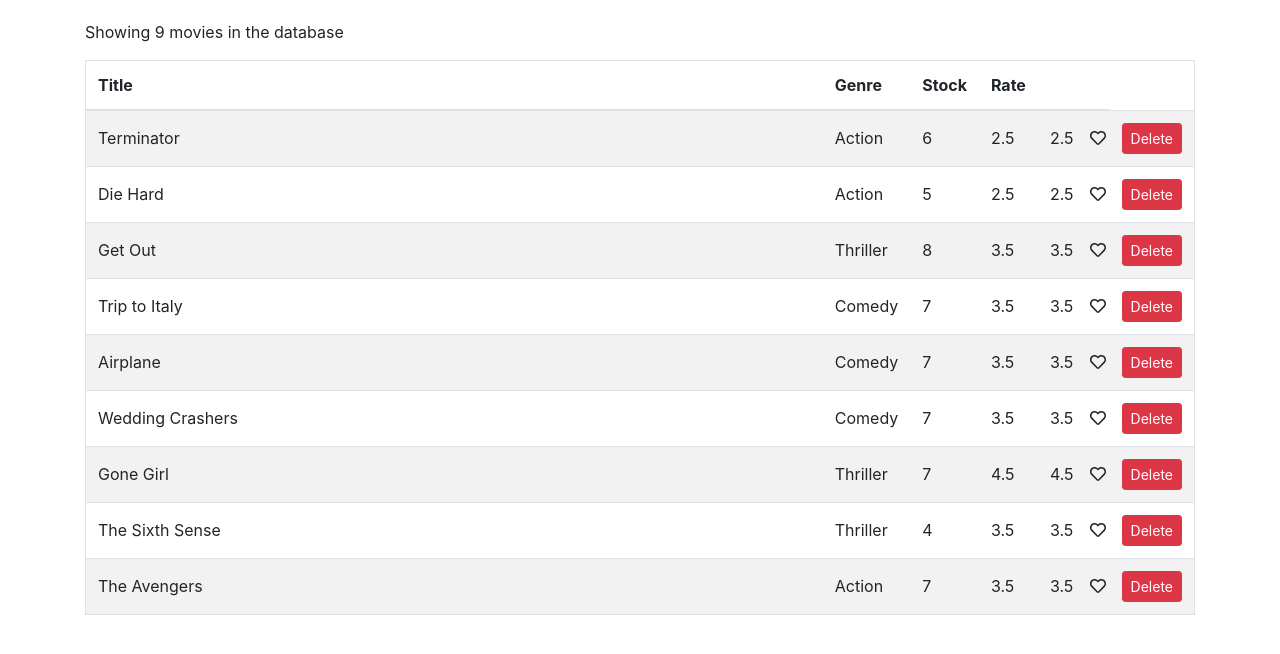
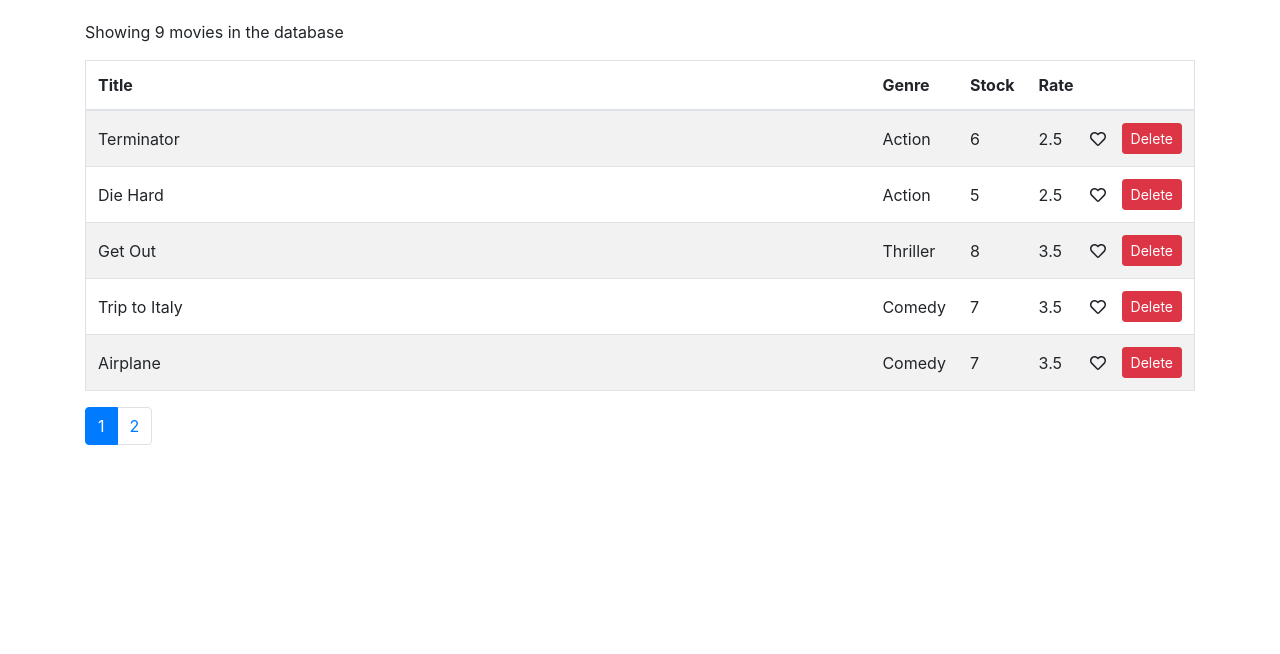
Before and after one commit to Vanfarock/mosh_react_course, a React (Create React App) app in the folder vidly/: page / in a window 1280 px wide. Shown: the top 654 px of the page. Built offline with nearby package versions, Linux system fonts and the light colour scheme.

Commit message:
Added pagination to vidly app

```diff
--- a/vidly/package.json
+++ b/vidly/package.json
@@ -11,9 +11,12 @@
     "@testing-library/react": "^11.1.0",
     "@testing-library/user-event": "^12.1.10",
     "bootstrap": "^4.6.0",
+    "lodash": "^4.17.21",
+    "prop-types": "^15.7.2",
     "react": "^17.0.2",
     "react-dom": "^17.0.2",
     "react-scripts": "4.0.3",
+    "sass": "^1.32.8",
     "web-vitals": "^1.0.1"
   },
   "scripts": {
--- /dev/null
+++ b/vidly/src/components/common/like.jsx
@@ -0,0 +1,36 @@
+import React from 'react';
+import { FontAwesomeIcon } from '@fortawesome/react-fontawesome';
+import { faHeart } from '@fortawesome/free-solid-svg-icons';
+import { faHeart as emptyHeart } from '@fortawesome/free-regular-svg-icons';
+import './like.scss';
+
+function Like(props) {
+  const getFilledHeartClasses = () => {
+    let classes = "heart-icon";
+    if (props.liked) {
+      classes += " show-heart";
+    } else {
+      classes += " hide-heart";
+    }
+    return classes;
+  }
+
+  const getEmptyHeartClasses = () => {
+    let classes = "heart-icon";
+    if (props.liked) {
+      classes += " hide-heart";
+    } else {
+      classes += " show-heart";
+    }
+    return classes;
+  }
+
+  return (
+    <div className="icons" onClick={props.onClick} >
+      <FontAwesomeIcon icon={faHeart} className={getFilledHeartClasses()} />
+      <FontAwesomeIcon icon={emptyHeart} className={getEmptyHeartClasses()} />
+    </div>
+  );
+}
+
+export default Like;
--- a/vidly/src/components/like.scss
+++ b/vidly/src/components/common/like.scss
@@ -1,4 +1,4 @@
-@use '../index' as global;
+@use '../../index' as global;
 
 .icons {
   position: relative;
--- /dev/null
+++ b/vidly/src/components/common/pagination.jsx
@@ -0,0 +1,34 @@
+import React from 'react';
+import PropTypes from 'prop-types';
+import _ from 'lodash';
+
+function Pagination(props) {
+  const {itemsCount, pageSize, currentPage, onPageChange} = props;
+
+  const pagesCount = Math.ceil(itemsCount / pageSize);
+  if (pagesCount === 1) {
+    return null;
+  }
+
+  const pages = _.range(1, pagesCount + 1);
+
+  return (
+    <nav aria-label="Pagination">
+      <ul className="pagination pagination-md">
+        {pages.map(page => (
+          <li key={page} className={page === currentPage ? 'page-item active' : 'page-item'} role="button">
+            <span className="page-link" onClick={() => onPageChange(page)} >{page}</span>
+          </li>))}
+      </ul>
+    </nav>
+  );
+}
+
+Pagination.propTypes = {
+  itemsCount: PropTypes.number.isRequired,
+  pageSize: PropTypes.number.isRequired,
+  currentPage: PropTypes.number.isRequired,
+  onPageChange: PropTypes.func.isRequired
+}
+
+export default Pagination;
--- a/vidly/src/components/like.jsx
+++ /dev/null
@@ -1,68 +0,0 @@
-import React, { Component } from 'react';
-import { FontAwesomeIcon } from '@fortawesome/react-fontawesome';
-import { faHeart } from '@fortawesome/free-solid-svg-icons';
-import { faHeart as emptyHeart } from '@fortawesome/free-regular-svg-icons';
-import './like.scss';
-
-class Like extends Component {
-  state = {
-    isHovering: false,
-    liked: false
-  };
-
-  handleClick = () => {
-    this.setState({
-      isHovering: this.state.isHovering,
-      liked: !this.state.liked
-    });
-  }
-
-  handleMouseHover = () => {
-    this.setState({
-      isHovering: true,
-      liked: this.state.liked
-    });
-  }
-
-  handeMouseLeave = () => {
-    this.setState({
-      isHovering: false,
-      liked: this.state.liked
-    });
-  }
-
-  render() {
-    return (
-      <div className="icons" onClick={this.handleClick}
-                             onMouseOver={this.handleMouseHover}
-                             onMouseLeave={this.handeMouseLeave}>
-        <FontAwesomeIcon icon={faHeart} className={this.getFilledHeartClasses()} />
-        <FontAwesomeIcon icon={emptyHeart} className={this.getEmptyHeartClasses()} />
-      </div>
-    );
-  }
-
-  getFilledHeartClasses() {
-    let classes = "heart-icon";
-    if (this.state.liked) {
-      classes += " show-heart";
-    } else if (this.state.isHovering) {
-      classes += " partial-heart";
-    } else {
-      classes += " hide-heart";
-    }
-    return classes;
-  }
-
-  getEmptyHeartClasses() {
-    let classes = "heart-icon";
-    if (this.state.liked) {
-      classes += " hide-heart";
-    } else {
-      classes += " show-heart";
-    }
-    return classes;
-  }
-}
-
-export default Like;
--- a/vidly/src/components/movies.jsx
+++ b/vidly/src/components/movies.jsx
@@ -1,20 +1,27 @@
 import React, { Component } from 'react';
 import { getMovies } from '../services/fakeMovieService';
-import Like from './like';
+import Like from './common/like';
+import Pagination from './common/pagination';
+import {paginate} from '../utils/paginate';
 
 class Movies extends Component {
   state = {
+    pageSize: 5,
     movies: getMovies(),
+    currentPage: 1
   };
 
   render() {
-    const count = this.state.movies.length;
+    const {pageSize, currentPage, movies: allMovies} = this.state;
+    const count = allMovies.length;
 
     if (count === 0) {
       return (
         <p>There are no movies in the database</p>
       );
     }
+
+    const movies = paginate(allMovies, currentPage, pageSize);
 
     return (
       <>
@@ -31,29 +38,49 @@
             </tr>
           </thead>
           <tbody>
-            {this.state.movies.map(movie => (
+            {movies.map(movie => (
               <tr key={movie._id}>
                 <td className="align-middle">{ movie.title }</td>
                 <td className="align-middle">{ movie.genre.name }</td>
                 <td className="align-middle">{ movie.numberInStock }</td>
                 <td className="align-middle">{ movie.dailyRentalRate }</td>
-                <td className="align-middle">{ movie.dailyRentalRate }</td>
-                <td className="align-middle"><Like /></td>
+                <td className="align-middle"><Like liked={movie.liked} onClick={() => this.handleLike(movie)} /></td>
                 <td className="align-middle">
                   <button className="btn btn-danger btn-sm"
-                          onClick={() => this.handleDelete(movie._id)}>Delete</button>
+                          onClick={() => this.handleDelete(movie)}>Delete</button>
                 </td>
               </tr>
             ))}
           </tbody>
         </table>
+        <Pagination itemsCount={count}
+                    pageSize={pageSize}
+                    currentPage={currentPage}
+                    onPageChange={this.handlePageChange} />
       </>
     );
   }
 
-  handleDelete = (movieId) => {
+  handleLike = (movie) => {
+    const movies = [...this.state.movies];
+    const index = movies.indexOf(movie);
+    movies[index] = {...movies[index]}
+    movies[index].liked = !movies[index].liked;
+
     this.setState({
-      movies: this.state.movies.filter(m => m._id !== movieId)
+      movies
+    });
+  }
+
+  handleDelete = (movie) => {
+    this.setState({
+      movies: this.state.movies.filter(m => m !== movie)
+    });
+  }
+
+  handlePageChange = (page) => {
+    this.setState({
+      currentPage: page
     });
   }
 }
--- a/vidly/src/index.scss
+++ b/vidly/src/index.scss
@@ -12,5 +12,3 @@
   font-family: source-code-pro, Menlo, Monaco, Consolas, "Courier New",
     monospace;
 }
-
-$test: red;
--- a/vidly/src/services/fakeMovieService.js
+++ b/vidly/src/services/fakeMovieService.js
@@ -7,64 +7,64 @@
     genre: { _id: "5b21ca3eeb7f6fbccd471818", name: "Action" },
     numberInStock: 6,
     dailyRentalRate: 2.5,
-    publishDate: "2018-01-03T19:04:28.809Z"
+    publishDate: "2018-01-03T19:04:28.809Z",
   },
   {
     _id: "5b21ca3eeb7f6fbccd471816",
     title: "Die Hard",
     genre: { _id: "5b21ca3eeb7f6fbccd471818", name: "Action" },
     numberInStock: 5,
-    dailyRentalRate: 2.5
+    dailyRentalRate: 2.5,
   },
   {
     _id: "5b21ca3eeb7f6fbccd471817",
     title: "Get Out",
     genre: { _id: "5b21ca3eeb7f6fbccd471820", name: "Thriller" },
     numberInStock: 8,
-    dailyRentalRate: 3.5
+    dailyRentalRate: 3.5,
   },
   {
     _id: "5b21ca3eeb7f6fbccd471819",
     title: "Trip to Italy",
     genre: { _id: "5b21ca3eeb7f6fbccd471814", name: "Comedy" },
     numberInStock: 7,
-    dailyRentalRate: 3.5
+    dailyRentalRate: 3.5,
   },
   {
     _id: "5b21ca3eeb7f6fbccd47181a",
     title: "Airplane",
     genre: { _id: "5b21ca3eeb7f6fbccd471814", name: "Comedy" },
     numberInStock: 7,
-    dailyRentalRate: 3.5
+    dailyRentalRate: 3.5,
   },
   {
     _id: "5b21ca3eeb7f6fbccd47181b",
     title: "Wedding Crashers",
     genre: { _id: "5b21ca3eeb7f6fbccd471814", name: "Comedy" },
     numberInStock: 7,
-    dailyRentalRate: 3.5
+    dailyRentalRate: 3.5,
   },
   {
     _id: "5b21ca3eeb7f6fbccd47181e",
     title: "Gone Girl",
     genre: { _id: "5b21ca3eeb7f6fbccd471820", name: "Thriller" },
     numberInStock: 7,
-    dailyRentalRate: 4.5
+    dailyRentalRate: 4.5,
   },
   {
     _id: "5b21ca3eeb7f6fbccd47181f",
     title: "The Sixth Sense",
     genre: { _id: "5b21ca3eeb7f6fbccd471820", name: "Thriller" },
     numberInStock: 4,
-    dailyRentalRate: 3.5
+    dailyRentalRate: 3.5,
   },
   {
     _id: "5b21ca3eeb7f6fbccd471821",
     title: "The Avengers",
     genre: { _id: "5b21ca3eeb7f6fbccd471818", name: "Action" },
     numberInStock: 7,
-    dailyRentalRate: 3.5
-  }
+    dailyRentalRate: 3.5,
+  },
 ];
 
 export function getMovies() {
@@ -72,13 +72,13 @@
 }
 
 export function getMovie(id) {
-  return movies.find(m => m._id === id);
+  return movies.find((m) => m._id === id);
 }
 
 export function saveMovie(movie) {
-  let movieInDb = movies.find(m => m._id === movie._id) || {};
+  let movieInDb = movies.find((m) => m._id === movie._id) || {};
   movieInDb.name = movie.name;
-  movieInDb.genre = genresAPI.genres.find(g => g._id === movie.genreId);
+  movieInDb.genre = genresAPI.genres.find((g) => g._id === movie.genreId);
   movieInDb.numberInStock = movie.numberInStock;
   movieInDb.dailyRentalRate = movie.dailyRentalRate;
 
@@ -91,7 +91,7 @@
 }
 
 export function deleteMovie(id) {
-  let movieInDb = movies.find(m => m._id === id);
+  let movieInDb = movies.find((m) => m._id === id);
   movies.splice(movies.indexOf(movieInDb), 1);
   return movieInDb;
 }
--- /dev/null
+++ b/vidly/src/utils/paginate.js
@@ -0,0 +1,10 @@
+import _ from "lodash";
+
+export function paginate(items, pageNumber, pageSize) {
+  const startIndex = (pageNumber - 1) * pageSize;
+
+  return _(items)
+          .slice(startIndex)
+          .take(pageSize)
+          .value();
+}
```
Also changed, not shown: 1 other file (tests, documents, lock files or other folders).
